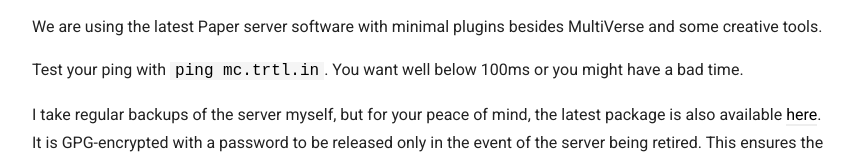
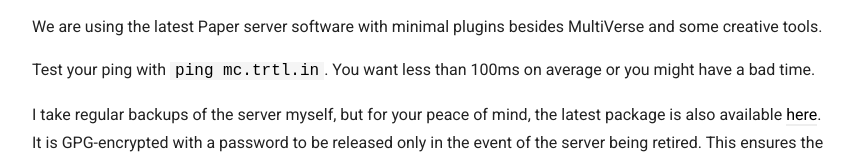
Before and after one commit to turtlemay/minecraft.turtlemay.us, an Astro site: page / in a window 1280 px wide. Shown: the part 3063-3217 px from the top of the page, without its empty margins (208-1069 px from the left). Built offline with nearby package versions, Linux system fonts and the light colour scheme; Astro itself is replaced by a stand-in of ours.

Commit message:
Changed text.

```diff
--- a/src/pages/index.astro
+++ b/src/pages/index.astro
@@ -128,7 +128,7 @@ const UPDATED_DATE = new Date("Dec 29, 2024");
 			<p>
 				Test your ping with
 				<samp>ping mc.trtl.in</samp>.
-				You want well below 100ms or you might have a bad time.
+				You want less than 100ms on average or you might have a bad time.
 			</p>
 			<p>
 				I take regular backups of the server myself, but for your peace of mind, the latest package is also available
```
